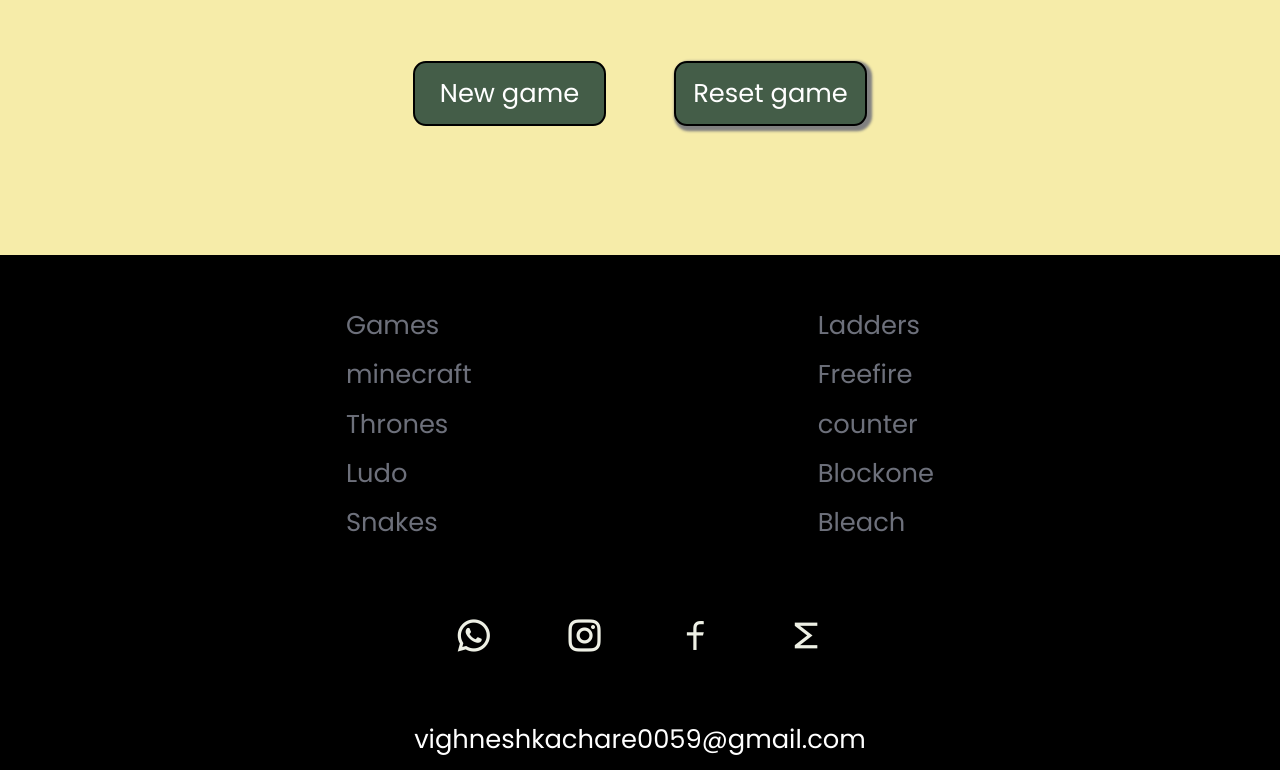
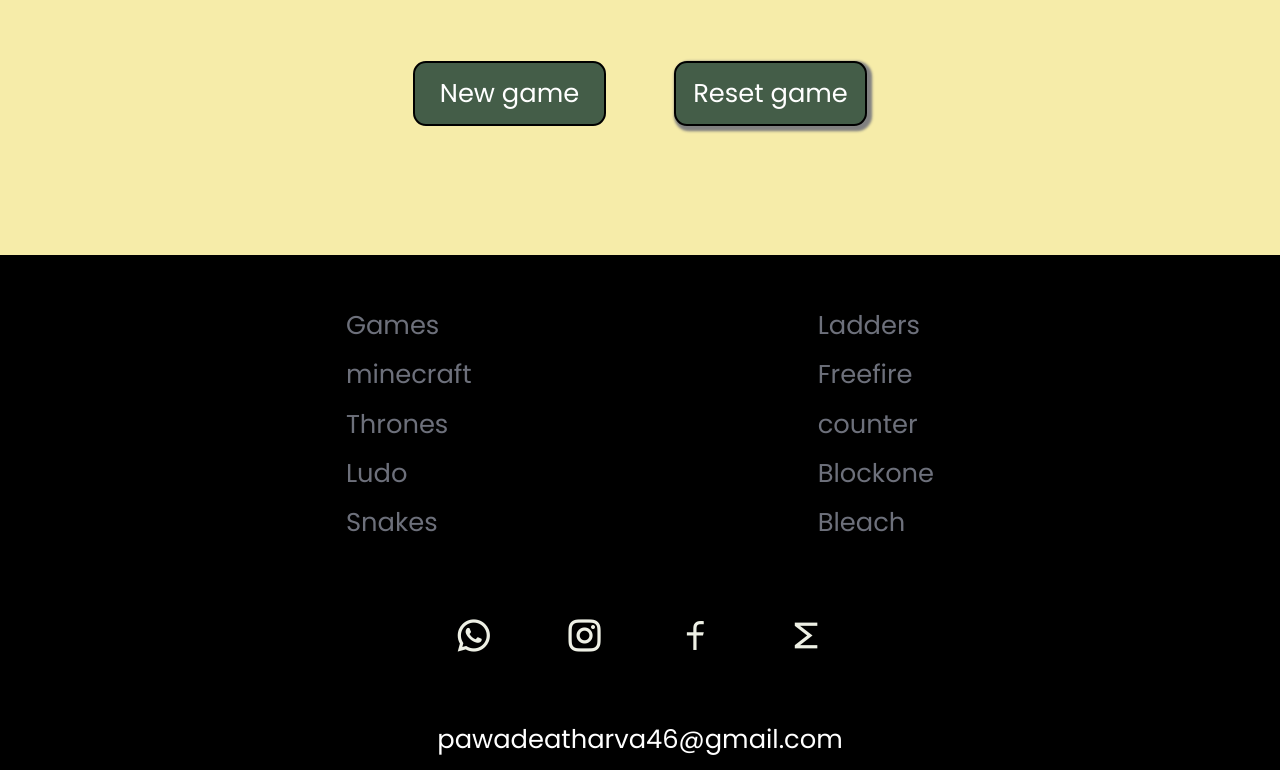
Before and after one commit to viggghnesh1711/TicTacToe, a plain HTML site: page index.html in a window 1280 px wide. Shown: the part 1731-2501 px from the top of the page. Drawn offline with nearby package versions, Linux system fonts and the light colour scheme.

Commit message:
Update index.html

```diff
--- a/index.html
+++ b/index.html
@@ -74,7 +74,7 @@
         <i class="ri-facebook-line"></i>
         <i class="ri-functions"></i>
     </div>
-    <p>vighneshkachare0059@gmail.com</p>
+    <p>pawadeatharva46@gmail.com</p>
 
     </div>
     <script src="script.js"></script>
```
